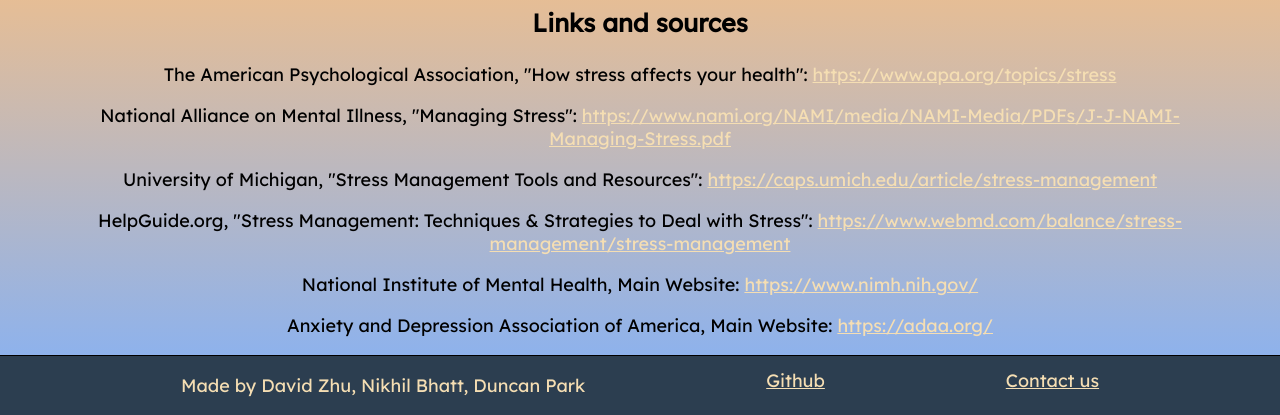
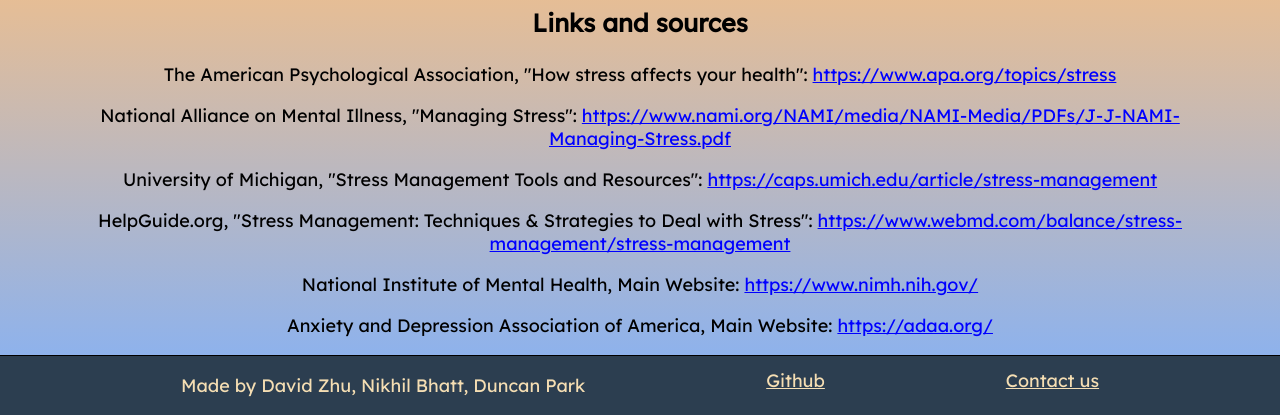
Before and after one commit to SupercraftD/See-Stress, a website built with Vite: page resources/index.html in a window 1280 px wide. Shown: the part 802-1217 px from the top of the page. Built offline with nearby package versions, Linux system fonts and the light colour scheme; no server answers.

Commit message:
resources page css

```diff
--- a/resources/index.html
+++ b/resources/index.html
@@ -32,12 +32,12 @@
 
       <div id = "abouttext">
         <p class = "aboutheader"> Links and sources </p>
-      <p>The American Psychological Association, "How stress affects your health": <a href="https://www.apa.org/topics/stress" target="blank">https://www.apa.org/topics/stress</a> </p>
-      <p>National Alliance on Mental Illness, "Managing Stress": <a href="https://www.nami.org/NAMI/media/NAMI-Media/PDFs/J-J-NAMI-Managing-Stress.pdf" target="blank">https://www.nami.org/NAMI/media/NAMI-Media/PDFs/J-J-NAMI-Managing-Stress.pdf</a></p>
-      <p>University of Michigan, "Stress Management Tools and Resources":  <a href="https://caps.umich.edu/article/stress-management" target="blank">https://caps.umich.edu/article/stress-management</a></p>
-      <p>HelpGuide.org, "Stress Management: Techniques & Strategies to Deal with Stress": <a href="https://www.webmd.com/balance/stress-management/stress-management" target="blank">https://www.webmd.com/balance/stress-management/stress-management</a></p>
-      <p>National Institute of Mental Health, Main Website: <a href="https://www.nimh.nih.gov/" target="blank">https://www.nimh.nih.gov/</a></p>
-      <p>Anxiety and Depression Association of America, Main Website: <a href= "https://adaa.org/" target="blank">https://adaa.org/</a></p>
+      <p>The American Psychological Association, "How stress affects your health": <a class="links" href="https://www.apa.org/topics/stress" target="blank">https://www.apa.org/topics/stress</a> </p>
+      <p>National Alliance on Mental Illness, "Managing Stress": <a class="links" href="https://www.nami.org/NAMI/media/NAMI-Media/PDFs/J-J-NAMI-Managing-Stress.pdf" target="blank">https://www.nami.org/NAMI/media/NAMI-Media/PDFs/J-J-NAMI-Managing-Stress.pdf</a></p>
+      <p>University of Michigan, "Stress Management Tools and Resources":  <a class="links" href="https://caps.umich.edu/article/stress-management" target="blank">https://caps.umich.edu/article/stress-management</a></p>
+      <p>HelpGuide.org, "Stress Management: Techniques & Strategies to Deal with Stress": <a class="links" href="https://www.webmd.com/balance/stress-management/stress-management" target="blank">https://www.webmd.com/balance/stress-management/stress-management</a></p>
+      <p>National Institute of Mental Health, Main Website: <a class="links" href="https://www.nimh.nih.gov/" target="blank">https://www.nimh.nih.gov/</a></p>
+      <p>Anxiety and Depression Association of America, Main Website: <a class="links" href= "https://adaa.org/" target="blank">https://adaa.org/</a></p>
 
 
         <div id = "footer">
--- a/resources/style.css
+++ b/resources/style.css
@@ -77,7 +77,7 @@
 .centered-text {
   font-weight: bold;
   position: absolute;
-  top: 18%;
+  top: 38%;
   left: 50%;
   transform: translate(-50%, -50%);
   color:rgb(4, 8, 61);
@@ -91,14 +91,15 @@
   text-align: center;
   font-family: 'Merriweather';
   position: absolute;
-  top: 33%;
+  top: 53%;
   left: 50%;
   transform: translate(-50%, -50%);
-  color:rgb(4, 8, 61);
+  color:rgb(4,8,61);
   font-size: 200%;
   padding: 10px;
   opacity: 85%;
 }
+
 /*
 .centered-text2 {
 
@@ -190,3 +191,7 @@
   padding:10px;
   border-radius: 10px;
 }
+
+.links{
+  color:blue;
+}
```
Also changed, not shown: 1 other file.
